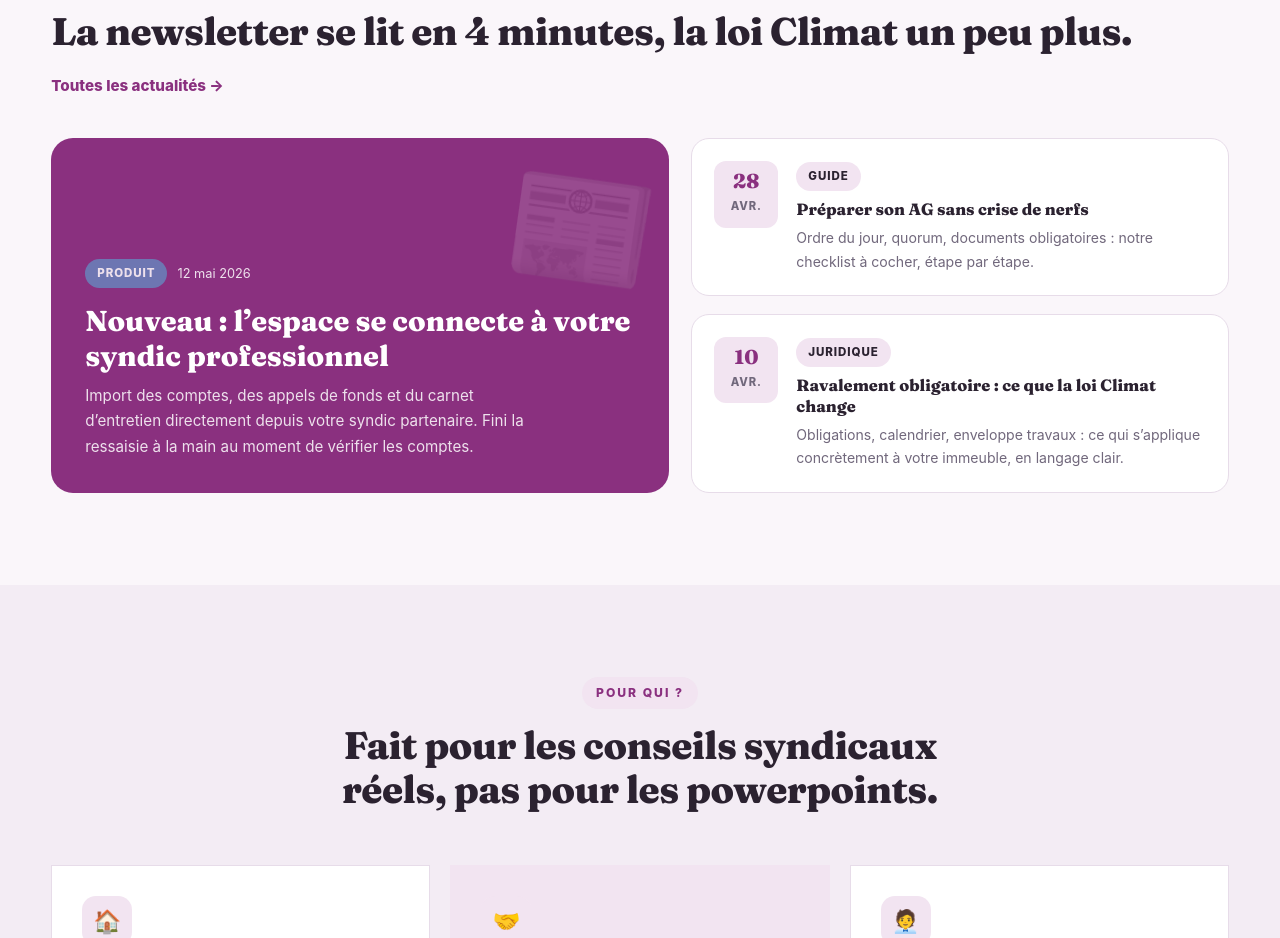
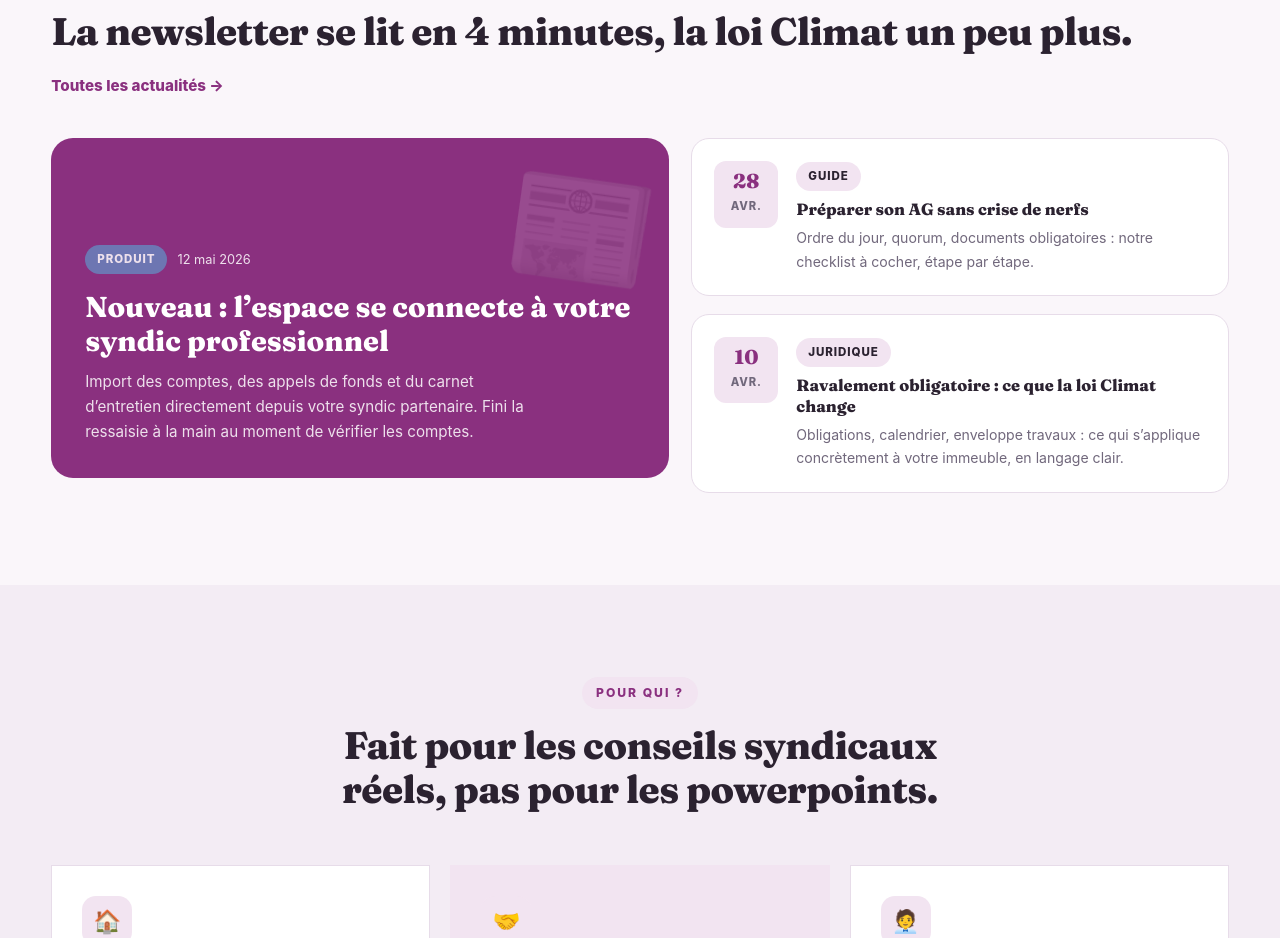
Before and after one commit to Artisticjourney/espacecopro-template, a plain HTML site: page templates/template-1b-pilotage-prune-bleu.html in a window 1280 px wide. Shown: the part 2540-3478 px from the top of the page. Drawn offline with Linux system fonts and the light colour scheme.

Commit message:
Actualité : colonnes indépendantes (la carte vedette ne s'étire plus avec les brèves)
Co-authored-by: Artisticjourney <Artisticjourney@users.noreply.github.com>

```diff
--- a/templates/template-1b-pilotage-prune-bleu.html
+++ b/templates/template-1b-pilotage-prune-bleu.html
@@ -109,8 +109,8 @@
   .news-head .section-head{margin:0;text-align:left;max-width:none}
   .news-link{font-weight:800;color:var(--primary);text-decoration:none;font-size:.95rem;white-space:nowrap}
   .news-link:hover{text-decoration:underline}
-  .news-grid{display:grid;grid-template-columns:1.15fr 1fr;gap:22px}
-  .news-main{display:flex;flex-direction:column;justify-content:flex-end;background:var(--primary);color:var(--hero-ink);border-radius:22px;padding:34px;min-height:340px;position:relative;overflow:hidden;text-decoration:none;transition:transform .2s}
+  .news-grid{display:grid;grid-template-columns:1.15fr 1fr;gap:22px;align-items:start}
+  .news-main{display:flex;flex-direction:column;justify-content:flex-end;align-self:start;background:var(--primary);color:var(--hero-ink);border-radius:22px;padding:34px;min-height:340px;position:relative;overflow:hidden;text-decoration:none;transition:transform .2s}
   .news-main::after{content:"📰";position:absolute;top:-10px;right:14px;font-size:7.5rem;opacity:.14;transform:rotate(8deg)}
   .news-main:hover{transform:translateY(-4px)}
   .news-main h3{font-size:clamp(1.3rem,2.4vw,1.8rem);line-height:1.2;margin:16px 0 10px}
```
Also changed, not shown: templates/template-1c-pilotage-bitume-ocre.html (+2 -2 lines), templates/template-1d-pilotage-sable-sauge.html (+2 -2 lines), 4 other files.
